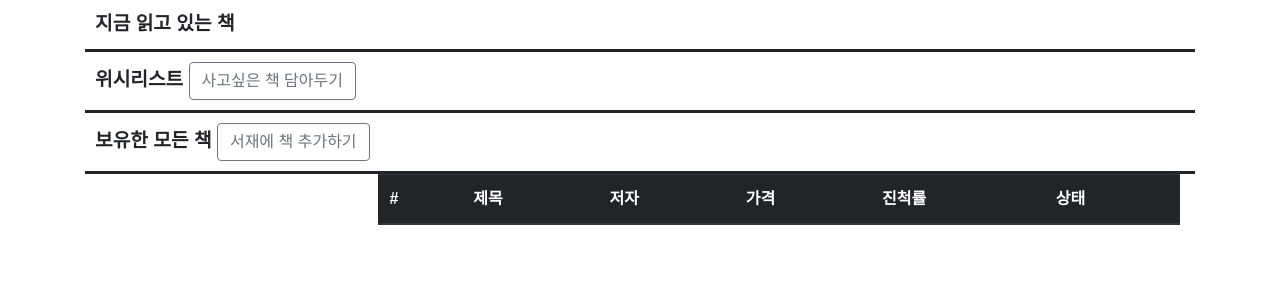
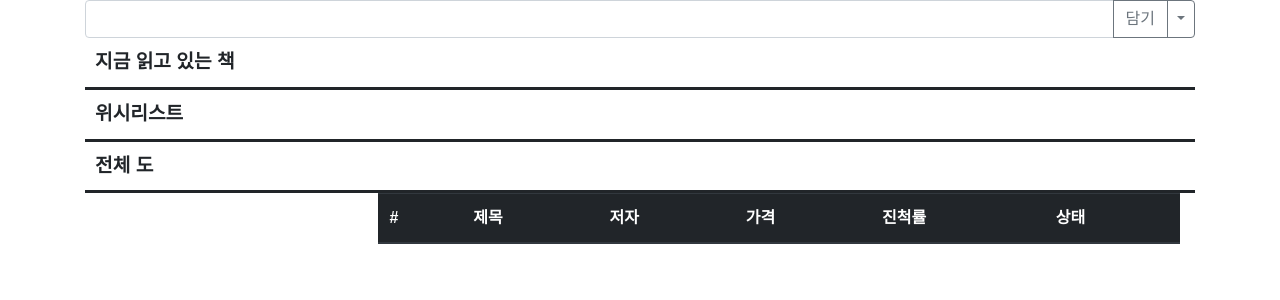
Before and after one commit to minieetea/bok-book, a Flask app: page / in a window 1280 px wide. Shown: the part 72-372 px from the top of the page. Run offline with Flask 2, Linux system fonts and the light colour scheme; data that the repository does not hold is empty; some libraries are stand-ins or nearby versions; some web fonts are replaced.

Commit message:
#18 주소복사기능 제거 및 로직변경
클립보드 주소 캡쳐기능을 input 박스로 변경함

```diff
--- a/static/script.js
+++ b/static/script.js
@@ -22,14 +22,20 @@ function my_wishlist() { // 위시리스트를 조회한다.
 }
 
 function add_wishlist() { //선택한 아이템을 위시리스트로 옮겨야한다. #11
+    let url = $("#url-input-box").val();
+    if (url == "") {
+        alert("주소를 입력해주세요")
+        $("#url-input-box").focus()
+        return
+    }
+
     $.ajax({
         type: "POST",
         url: "/addWishlist",
-        data: {},
+        data: {url: url},
         success: function (response) { // 성공하면
             if (response["result"] == "success") {
                 console.log(response["msg"])
-                // window.location.reload();
                 $("#wish-info").html("");
                 my_wishlist()
             }
@@ -64,7 +70,7 @@ function now_reading_books() { // 읽는 책을 조회한다.
     });
 }
 
-function my_books(query) { // 전체 도서를 조회한다.
+function my_books(query) { // 카테고리별 도서를 조회한다.
     console.log('내 서재 조회 시작');
     console.log("요청주소: /viewMybooks" + "?ct=" + query)
 
@@ -129,10 +135,18 @@ function buy_mybook(item) { //위시리스트에 넣어둔 책을 사려고한
 }
 
 function add_mybook() { //바로 책에 추가한다.
+    let url = $("#url-input-box").val();
+    if (url == "") {
+        alert("주소를 입력해주세요")
+        $("#url-input-box").focus()
+        return
+    }
+
+
     $.ajax({
         type: "POST",
         url: "/addMybook",
-        data: {},
+        data: { url: url},
         success: function (response) { // 성공하면
             if (response["result"] == "success") {
                 console.log(response["msg"])
--- a/templates/index.html
+++ b/templates/index.html
@@ -47,7 +47,7 @@
 
             now_reading_books();
             my_wishlist();
-            my_books("완득");
+            my_books();
             get_categories();
         });
     </script>
@@ -58,6 +58,26 @@
     <nav class="navbar navbar-light bg-light" id="nav-top"></nav>
 </div>
 
+<div class="container">
+    <div class="input-group">
+        <input type="text" class="form-control" aria-label="Text input with segmented dropdown button" id="url-input-box">
+        <div class="input-group-append">
+            <button type="button" class="btn btn-outline-secondary" onclick="add_wishlist()">담기</button>
+            <button type="button" class="btn btn-outline-secondary dropdown-toggle dropdown-toggle-split"
+                    data-toggle="dropdown" aria-haspopup="true" aria-expanded="false">
+                <span class="sr-only">Toggle Dropdown</span>
+            </button>
+            <div class="dropdown-menu">
+                <a class="dropdown-item" onclick="add_wishlist()">담기</a>
+                <a class="dropdown-item" onclick="add_mybook()">바로 저장하기</a>
+                <div role="separator" class="dropdown-divider"></div>
+                <a class="dropdown-item" href="#">지우기</a>
+            </div>
+        </div>
+    </div>
+</div>
+
+
 <!-- 책리스트 -->
 <div class="container">
     <div class="section-nav"> 지금 읽고 있는 책</div>
@@ -66,17 +86,13 @@
 </div>
 
 <div class="container">
-    <div class="section-nav"> 위시리스트
-        <button type="button" class="btn btn-outline-secondary" onclick="add_wishlist(this)">사고싶은 책 담아두기</button>
-    </div>
+    <div class="section-nav"> 위시리스트</div>
     <div class="card-deck" id="wish-info">
     </div>
 </div>
 
 <div class="container">
-    <div class="section-nav"> 보유한 모든 책
-        <button type="button" class="btn btn-outline-secondary" onclick="add_mybook()">서재에 책 추가하기</button>
-    </div>
+    <div class="section-nav"> 전체 도 </div>
     <ul class="list-group col-3" id="category-group"></li>
     </ul>
     <ul class="list-items col-9">
```
